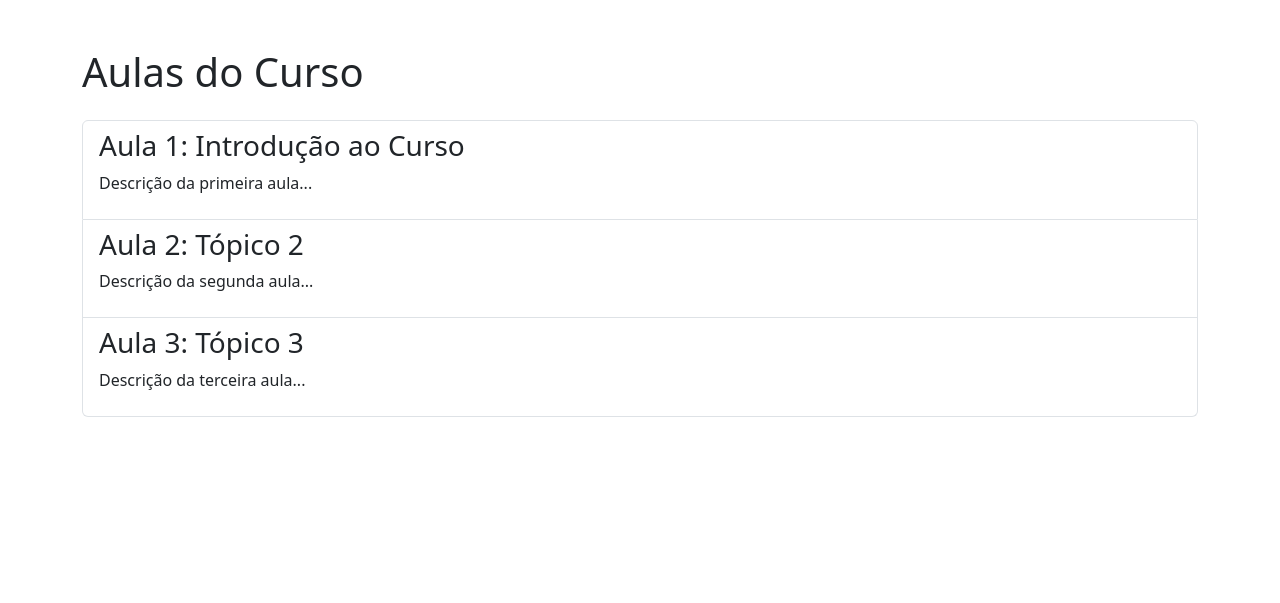
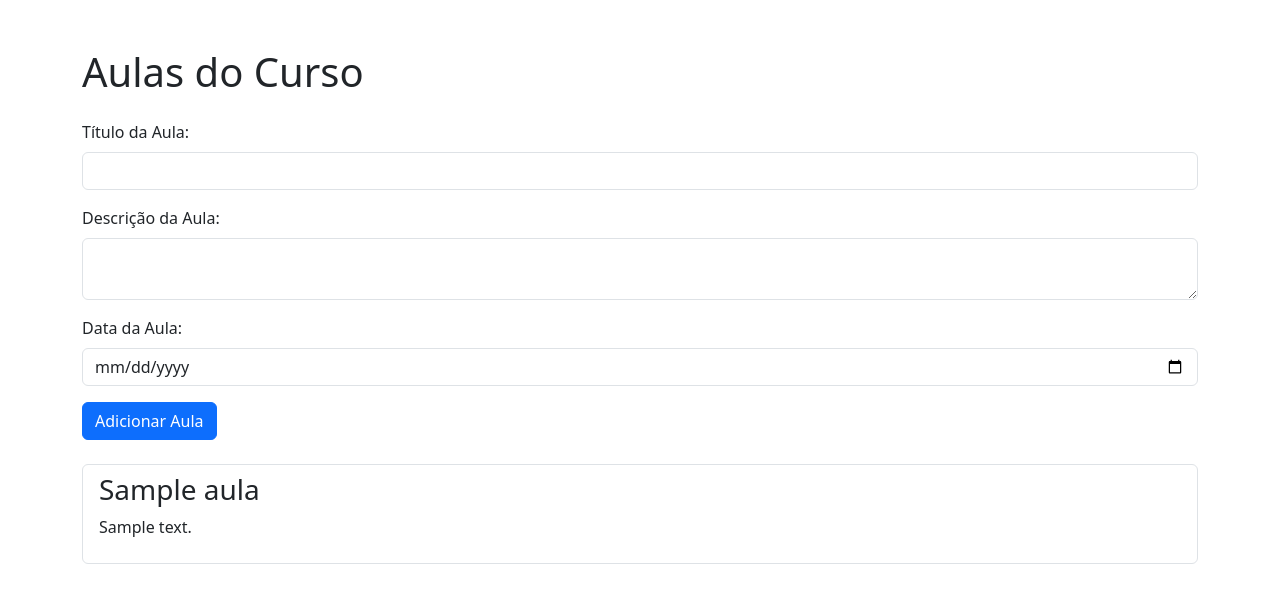
Before and after one commit to silviadebussi/scaextensao, a Django app: template sca/aplic/templates/aulas.html in a window 1280 px wide. Shown: the top 603 px of the page. Run offline with Django 3.2, Linux system fonts and the light colour scheme; the template is opened without the code that fills it: most values are stand-ins (such as "Sample title", 1, 10 or a date in 2020); some libraries are stand-ins or nearby versions.

Commit message:
'penura'

```diff
--- a/sca/aplic/admin.py
+++ b/sca/aplic/admin.py
@@ -6,5 +6,3 @@ admin.site.register(Aluno)
 admin.site.register(Aula)
 admin.site.register(Presenca)
 admin.site.register(Administrador)
-
-# Register your models here.
--- a/sca/aplic/models.py
+++ b/sca/aplic/models.py
@@ -14,6 +14,7 @@ class Aluno(models.Model):
 class Aula(models.Model):
     nome = models.CharField(max_length=30, blank=False)
     data = models.DateField()
+    descricao = models.CharField(max_length=30,blank=True)
 
     def __str__(self):
         return self.nome
--- a/sca/aplic/templates/aulas.html
+++ b/sca/aplic/templates/aulas.html
@@ -13,20 +13,33 @@
 <div class="container mt-5">
     <h1 class="mb-4">Aulas do Curso</h1>
 
+    <!-- Adição de Aulas -->
+    <form method="post" action="{% url 'registrar_aula' %}">
+        {% csrf_token %}
+        <div class="mb-3">
+            <label for="titulo" class="form-label">Título da Aula:</label>
+            <input type="text" name="nome" class="form-control" required>
+        </div>
+        <div class="mb-3">
+            <label for="descricao" class="form-label">Descrição da Aula:</label>
+            <textarea name="descricao" class="form-control" required></textarea>
+        </div>
+        <div class="mb-3">
+            <label for="data" class="form-label">Data da Aula:</label>
+            <input type="date" name="data" class="form-control" required>
+        </div>
+
+        <button type="submit" class="btn btn-primary">Adicionar Aula</button>
+    </form>
+
     <!-- Lista de Aulas -->
-    <ul class="list-group">
-        <li class="list-group-item">
-            <h3>Aula 1: Introdução ao Curso</h3>
-            <p>Descrição da primeira aula...</p>
-        </li>
-        <li class="list-group-item">
-            <h3>Aula 2: Tópico 2</h3>
-            <p>Descrição da segunda aula...</p>
-        </li>
-        <li class="list-group-item">
-            <h3>Aula 3: Tópico 3</h3>
-            <p>Descrição da terceira aula...</p>
-        </li>
+    <ul class="list-group mt-4">
+        {% for aula in aulas %}
+            <li class="list-group-item">
+                <h3>{{ aula.nome }}</h3>
+                <p>{{ aula.descricao }}</p>
+            </li>
+        {% endfor %}
     </ul>
 </div>
 
--- a/sca/aplic/urls.py
+++ b/sca/aplic/urls.py
@@ -1,6 +1,6 @@
 from django.urls import path
 from . import views
-from .views import IndexView, CertificadosView, gerar_certificado, AdministradoresView, PresencasView, AulasView, AlunosView, registrar_aluno, registrar_presenca, Sucesso_registroView
+from .views import IndexView, CertificadosView, gerar_certificado, AdministradoresView, PresencasView, AulasView, AlunosView, registrar_aluno, registrar_presenca, Sucesso_registroView, registrar_aula
 
 urlpatterns = [
     path("", IndexView.as_view(), name="index"),
@@ -12,5 +12,7 @@ urlpatterns = [
     path("presencas.html", PresencasView.as_view(), name="administradores"),
     path('registrar_aluno/', registrar_aluno, name='registrar_aluno'),
     path('registrar_presenca/', registrar_presenca, name='registrar_presenca'),
-    path('sucesso_registro.html', Sucesso_registroView.as_view(), name='sucesso_registro')
+    path('sucesso_registro.html', Sucesso_registroView.as_view(), name='sucesso_registro'),
+    path('registrar_aula/', registrar_aula, name='registrar_aula'),
+    path("aulas.html", AulasView.as_view(), name="aulas"),
 ]
```
Also changed, not shown: sca/aplic/forms.py (+9 -0 lines), sca/aplic/views.py (+16 -0 lines), sca/aplic/migrations/0001_initial.py, sca/aplic/migrations/0002_remove_certificado_nome_aula.py (deleted), sca/aplic/migrations/0002_remove_topico_aula_alter_topico_titulo.py (added), sca/aplic/migrations/0003_delete_topico_aula_descricao.py (added), sca/aplic/migrations/0004_alter_aula_descricao.py (added).
